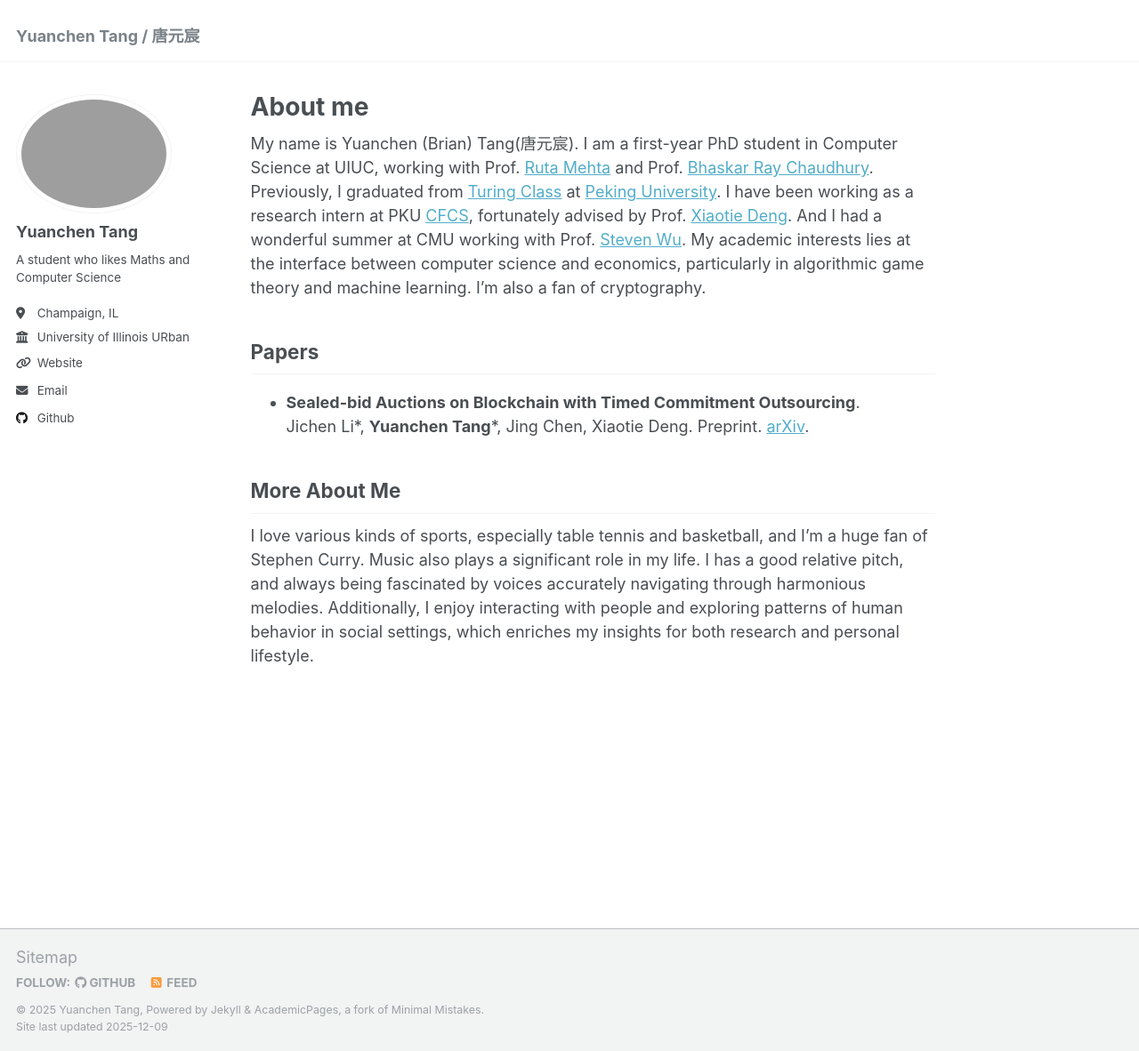
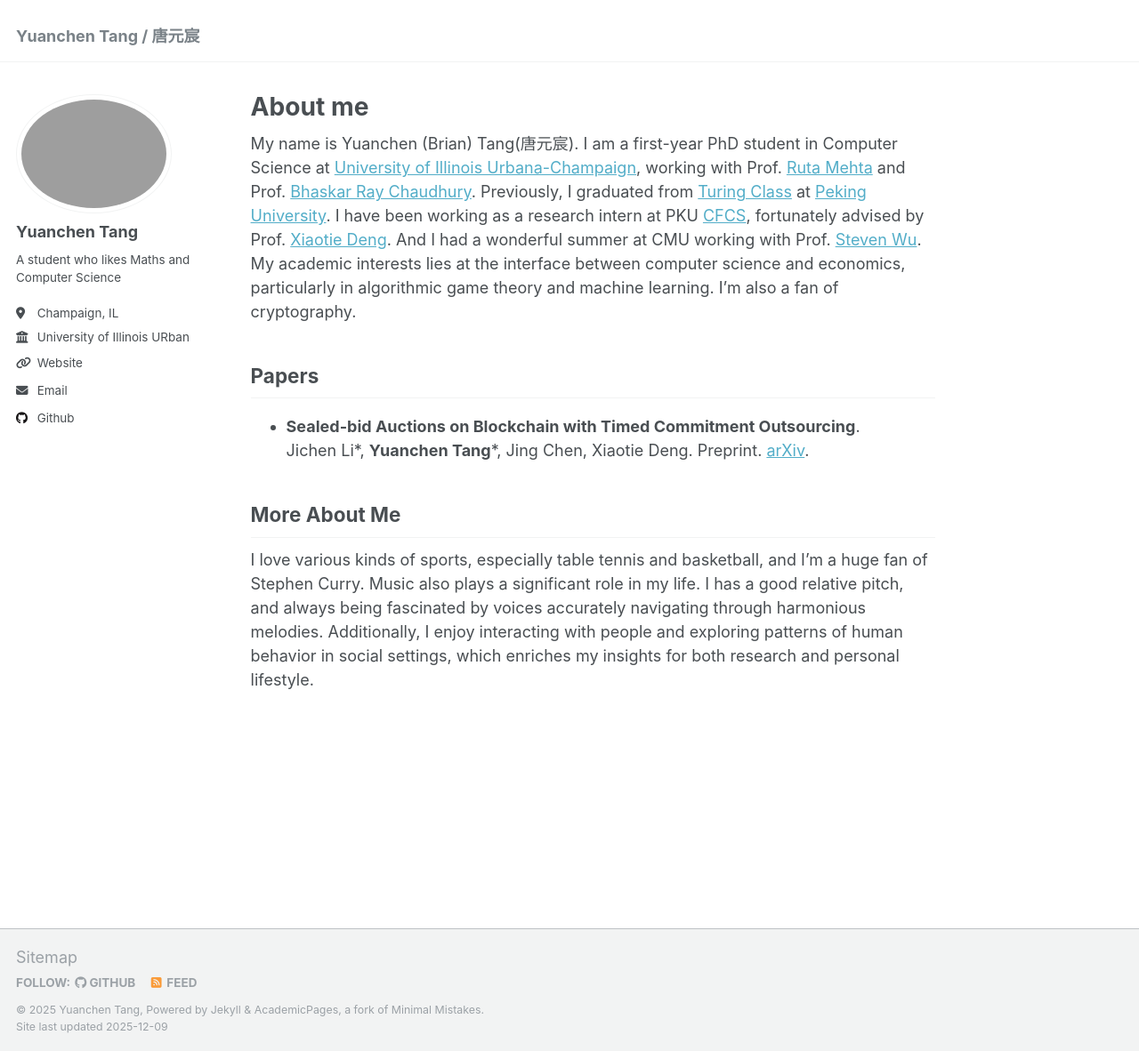
Before and after one commit to BrianTang02/briantang02.github.io, a Jekyll site: the page built from _pages/about.md, in a window 1280 px wide and 1182 px high. Shown: the whole window at 89% size. Built offline with Jekyll 4.4.1, drawn with Linux system fonts in a browser that asks for light colours.

Commit message:
Update university name in about.md

```diff
--- a/_pages/about.md
+++ b/_pages/about.md
@@ -7,7 +7,7 @@ redirect_from:
   - /about.html
 ---
 
-My name is Yuanchen (Brian) Tang(唐元宸). I am a first-year PhD student in Computer Science at UIUC, working with Prof. [Ruta Mehta](http://rutamehta.cs.illinois.edu/) and Prof. [Bhaskar Ray Chaudhury](https://www.bhaskar-ray-chaudhury.com/). Previously, I graduated from [Turing Class](https://cfcs.pku.edu.cn/english/research/turing_program/introduction1/index.htm) at [Peking University](https://www.pku.edu.cn).
+My name is Yuanchen (Brian) Tang(唐元宸). I am a first-year PhD student in Computer Science at [University of Illinois Urbana-Champaign](https://illinois.edu/), working with Prof. [Ruta Mehta](http://rutamehta.cs.illinois.edu/) and Prof. [Bhaskar Ray Chaudhury](https://www.bhaskar-ray-chaudhury.com/). Previously, I graduated from [Turing Class](https://cfcs.pku.edu.cn/english/research/turing_program/introduction1/index.htm) at [Peking University](https://www.pku.edu.cn).
 I have been working as a research intern at PKU [CFCS](https://cfcs.pku.edu.cn/english/), fortunately advised by Prof. [Xiaotie Deng](https://cfcs.pku.edu.cn/english/people/faculty/xiaotiedeng/index.htm). And I had a wonderful summer at CMU working with Prof. [Steven Wu](https://zstevenwu.com). My academic interests lies at the interface between computer science and economics, particularly in algorithmic game theory and machine learning. I'm also a fan of cryptography.
 
 ## Papers
```
